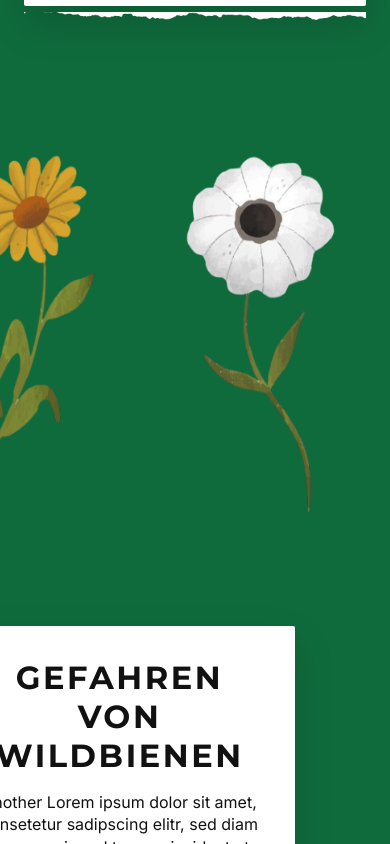
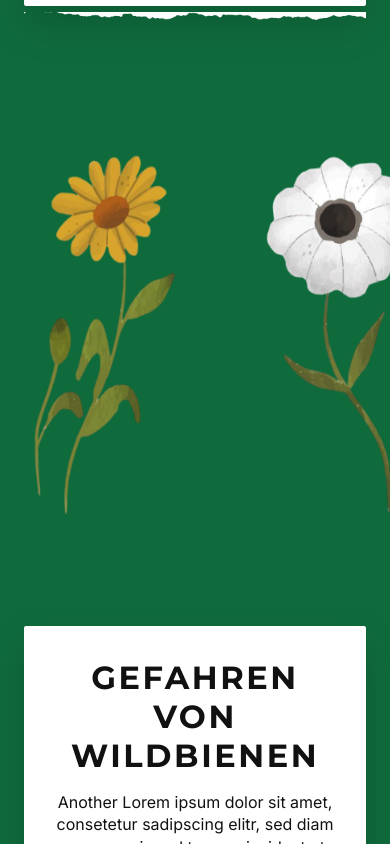
Before and after one commit to chocococopie/innature-school, a Next.js app: page / in a window 390 px wide. Shown: the part 1020-1864 px from the top of the page. Built offline with nearby package versions, Linux system fonts and the light colour scheme.

Commit message:
media mobile adapt

```diff
--- a/src/app/page.css
+++ b/src/app/page.css
@@ -364,4 +364,13 @@
   .torn-edge {
     bottom: -18px;
   }
+
+  .flowers-section {
+  display: flex;
+  align-items: flex-end;
+  gap: 60px;
+  margin-top: 120px;
+  position: relative;
+  margin-left: 0;
 }
+}
```
